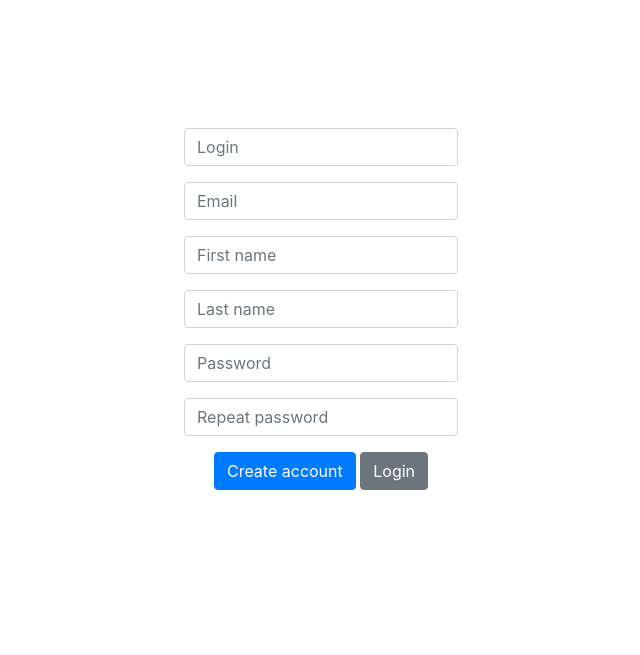
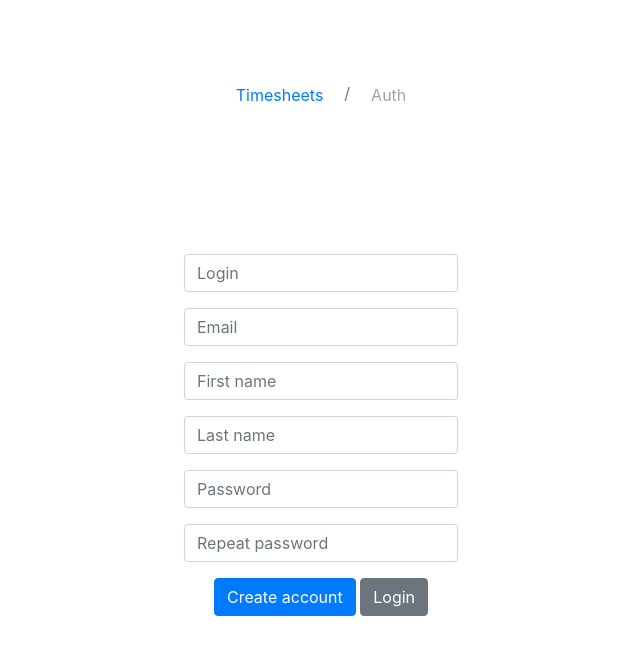
Before and after one commit to k0oda/timesheets, a Django app: page /register/ in a window 1280 px wide. Shown: the top 655 px of the page, without its empty margins (319-959 px from the left). Run offline with Django 3.2, Linux system fonts and the light colour scheme; some libraries are stand-ins or nearby versions.

Commit message:
styling: add breadcrumb in top of page, move d-flex to auth_base

```diff
--- a/templates/authentication/auth_base.html
+++ b/templates/authentication/auth_base.html
@@ -5,12 +5,22 @@
     <meta charset="UTF-8">
     <meta name="viewport" content="width=device-width, initial-scale=1.0">
     <meta http-equiv="X-UA-Compatible" content="ie=edge">
+
+    <!-- Bootstrap styles -->
     <link rel="stylesheet" href="https://stackpath.bootstrapcdn.com/bootstrap/4.3.1/css/bootstrap.min.css" integrity="sha384-ggOyR0iXCbMQv3Xipma34MD+dH/1fQ784/j6cY/iJTQUOhcWr7x9JvoRxT2MZw1T" crossorigin="anonymous">
+
+    <!-- Local styles -->
     <link rel="stylesheet" href="{% static 'authentication/css/style.css' %}">
     <title>Timesheets</title>
 </head>
 <body>
+<div class="mt-1">
+    <ol class="breadcrumb bg-transparent d-flex justify-content-center">
+        <li class="breadcrumb-item"><a class="btn btn-link" href="/">Timesheets</a></li>
+        <li class="breadcrumb-item active"><a class="btn btn-link disabled">Auth</a></li>
+    </ol>
     {% block content %}
     {% endblock content %}
+</div>
 </body>
 </html>
```
